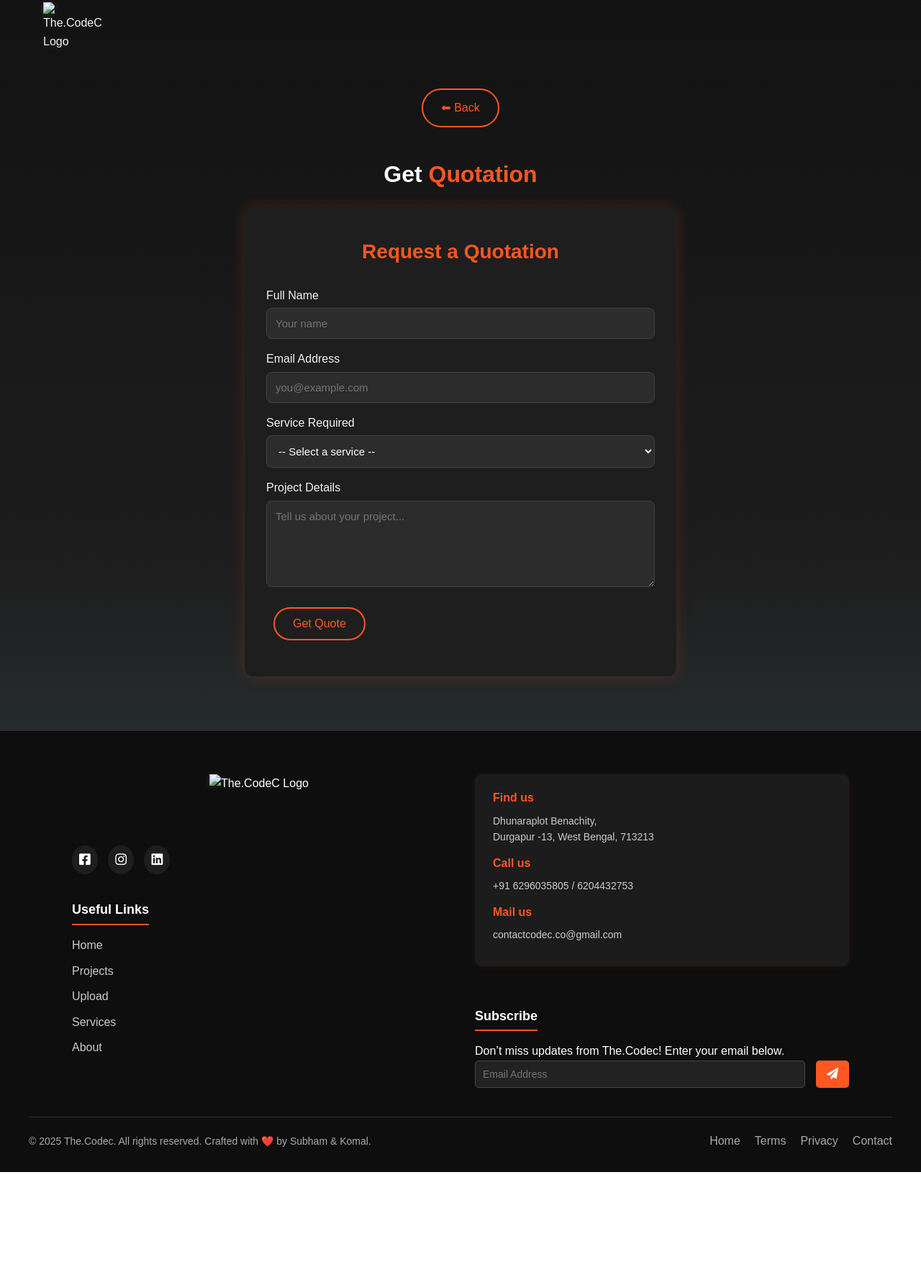
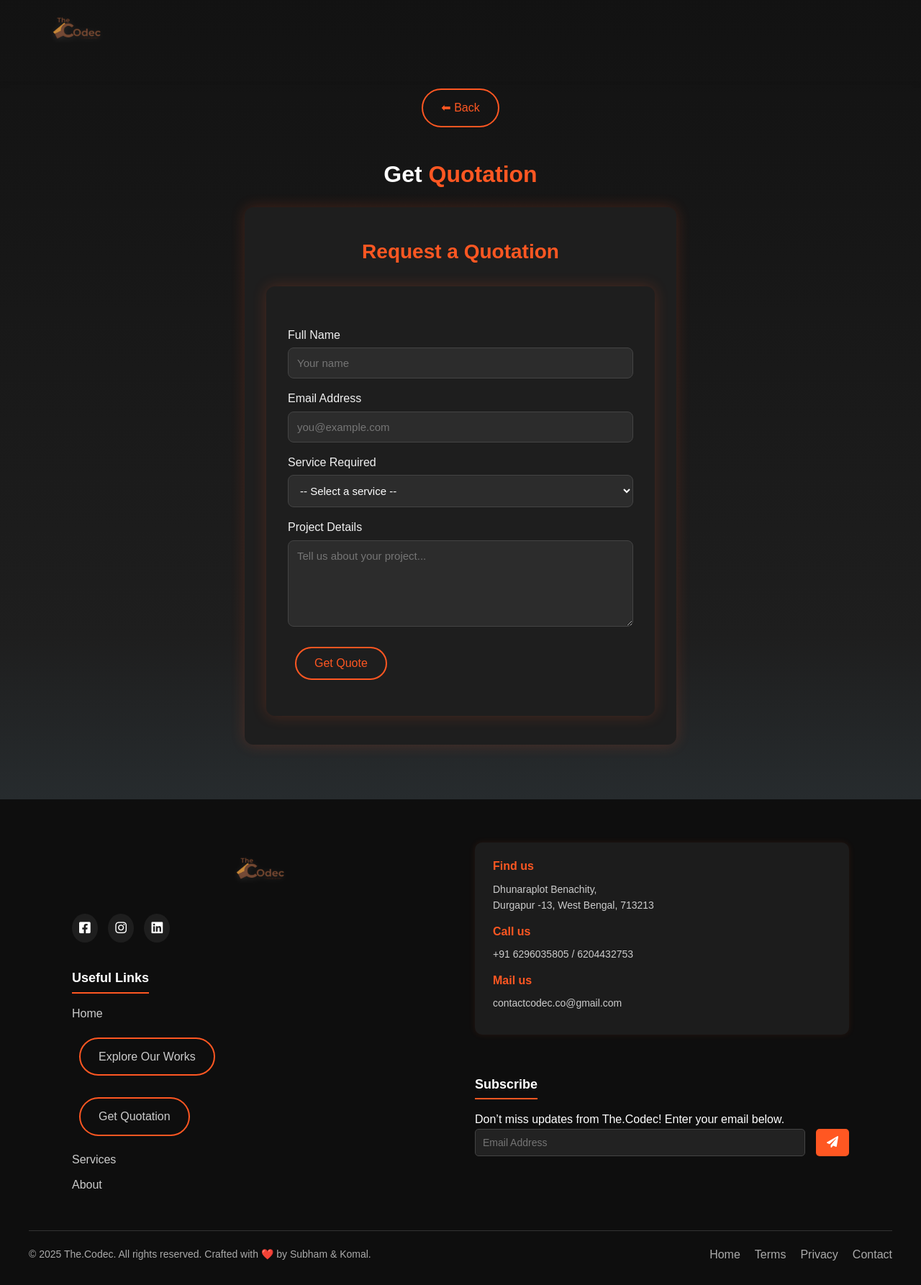
Before and after one commit to subhamgiri16/the.codec, a website: page quotation.html in a window 1280 px wide. Shown: the part 17-1803 px from the top of the page at 72% size. Before the commit the page ends 1646 px from the top, so only its background shows below. Drawn offline with nearby package versions, Linux system fonts and the light colour scheme; files whose address does not match are found by name.

Commit message:
Update quotation.html

```diff
--- a/quotation.html
+++ b/quotation.html
@@ -3,24 +3,18 @@
 <head>
   <meta charset="UTF-8" />
   <meta name="viewport" content="width=device-width, initial-scale=1.0" />
-    <title>The.Codec | Get Quotation</title>
+  <title>The.Codec | Home</title>
   <link rel="stylesheet" href="css/style.css" />
-    <link rel="icon" type="image/x-icon" href="/designforge-portfolio/assets/favicon.ico" />
-    <link
-      rel="stylesheet"
-      href="https://cdn.jsdelivr.net/npm/boxicons@latest/css/boxicons.min.css"
-    />
-    <link
-      rel="stylesheet"
-      href="https://use.fontawesome.com/releases/v5.15.4/css/all.css"
-    />
+  <link rel="icon" type="image/x-icon" href="assets/favicon.ico" />
+  <link rel="stylesheet" href="https://cdn.jsdelivr.net/npm/boxicons@latest/css/boxicons.min.css" />
+  <link rel="stylesheet" href="https://use.fontawesome.com/releases/v5.15.4/css/all.css" />
 </head>
 
   <body>
     <nav class="navbar">
       <div class="logo">
         <img
-          src="/designforge-portfolio/assets/thecodec-logo.png"
+          src="assets/thecodec-logo.png"
           alt="The.CodeC Logo"
         />
       </div>
@@ -50,24 +44,15 @@
 
     <section class="quote-form">
       <h2>Request a Quotation</h2>
-      <form id="quoteForm">
+      <form action="https://formspree.io/f/xgvyljjb" method="POST" class="quote-form">
+  <input type="hidden" name="_next" value="thank-you.html" />
+  <input type="hidden" name="_subject" value="New Quotation Request from The.Codec" />
+
   <label for="name">Full Name</label>
-        <input
-          type="text"
-          id="name"
-          name="name"
-          placeholder="Your name"
-          required
-        />
+  <input type="text" id="name" name="name" placeholder="Your name" required />
 
   <label for="email">Email Address</label>
-        <input
-          type="email"
-          id="email"
-          name="email"
-          placeholder="you@example.com"
-          required
-        />
+  <input type="email" id="email" name="email" placeholder="you@example.com" required />
 
   <label for="service">Service Required</label>
   <select id="service" name="service" required>
@@ -82,40 +67,31 @@
   <label for="details">Project Details</label>
   <textarea
     id="details"
-          name="details"
+    name="message"
     placeholder="Tell us about your project..."
     required
   ></textarea>
 
   <button type="submit" class="btn">Get Quote</button>
 </form>
+
     </section>
     <br /><br /><br />
 
-    <!-- ===== Footer ===== -->
+    <!-- ====== FINAL FOOTER ====== -->
   <footer class="footer-section">
     <div class="footer-row">
       <!-- Left Side -->
       <div class="footer-left">
         <div class="footer-logo">
           <div class="logo">
-              <img
-                src="/designforge-portfolio/assets/thecodec-logo.png"
-                alt="The.CodeC Logo"
-              />
+            <img src="assets/thecodec-logo.png" alt="The.CodeC Logo" />
           </div>
           <div class="footer-social-icon">
-              <a href="https://www.facebook.com/The.Codec.25/" target="_blank"
-                ><i class="fab fa-facebook-square"></i
-              ></a>
-              <a href="https://www.instagram.com/the.codec/#" target="_blank"
-                ><i class="fab fa-instagram"></i
-              ></a>
-              <a
-                href="https://www.linkedin.com/company/the-codec/?viewAsMember=true"
-                target="_blank"
-                ><i class="fab fa-linkedin"></i
-              ></a>
+            <a href="https://www.facebook.com/The.Codec.25/" target="_blank"><i class="fab fa-facebook-square"></i></a>
+            <a href="https://www.instagram.com/the.codec/#" target="_blank"><i class="fab fa-instagram"></i></a>
+            <a href="https://www.linkedin.com/company/the-codec/?viewAsMember=true" target="_blank"><i
+                class="fab fa-linkedin"></i></a>
           </div>
 
           <div class="footer-widget">
@@ -123,9 +99,12 @@
             <ul>
               <li><a href="#">Home</a></li>
               <li>
-                  <a href="/designforge-portfolio/projects.html">Projects</a>
+               <a href="https://drive.google.com/drive/folders/1R0XGLeOGzv82h7eTia0Yeu83L9EDt4aj?usp=drive_link"
+          target="_blank" class="btn">Explore Our Works</a>
               </li>
-                <li><a href="/designforge-portfolio/upload.html">Upload</a></li>
+              <li>
+        <a href="quotation.html" class="btn">Get Quotation</a>
+              </li>
               <li><a href="#">Services</a></li>
               <li><a href="#">About</a></li>
             </ul>
@@ -133,7 +112,7 @@
         </div>
       </div>
 
-        <!-- Right Side -->
+      <!-- Right Side: Contact & Subscribe -->
       <div class="footer-right">
         <div class="contact-card">
           <h4>Find us</h4>
@@ -164,8 +143,10 @@
         </p>
         <ul>
           <li><a href="#">Home</a></li>
-            <li><a href="#">Terms</a></li>
-            <li><a href="#">Privacy</a></li>
+          <li>
+            <a href="terms&condition.html">Terms</a>
+          </li>
+          <li><a href="privacy.html">Privacy</a></li>
           <li><a href="#">Contact</a></li>
         </ul>
       </div>
```
Lines whose indentation alone changed are shown as unchanged.
